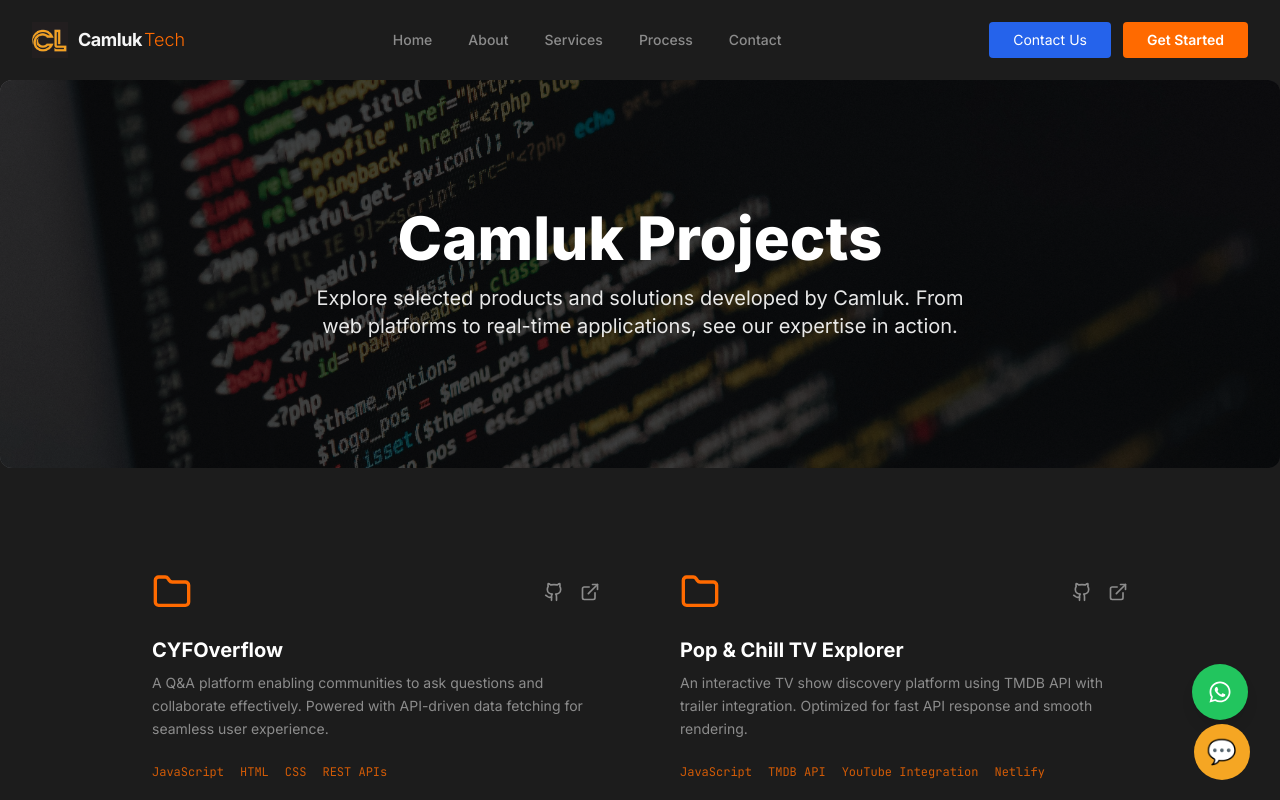
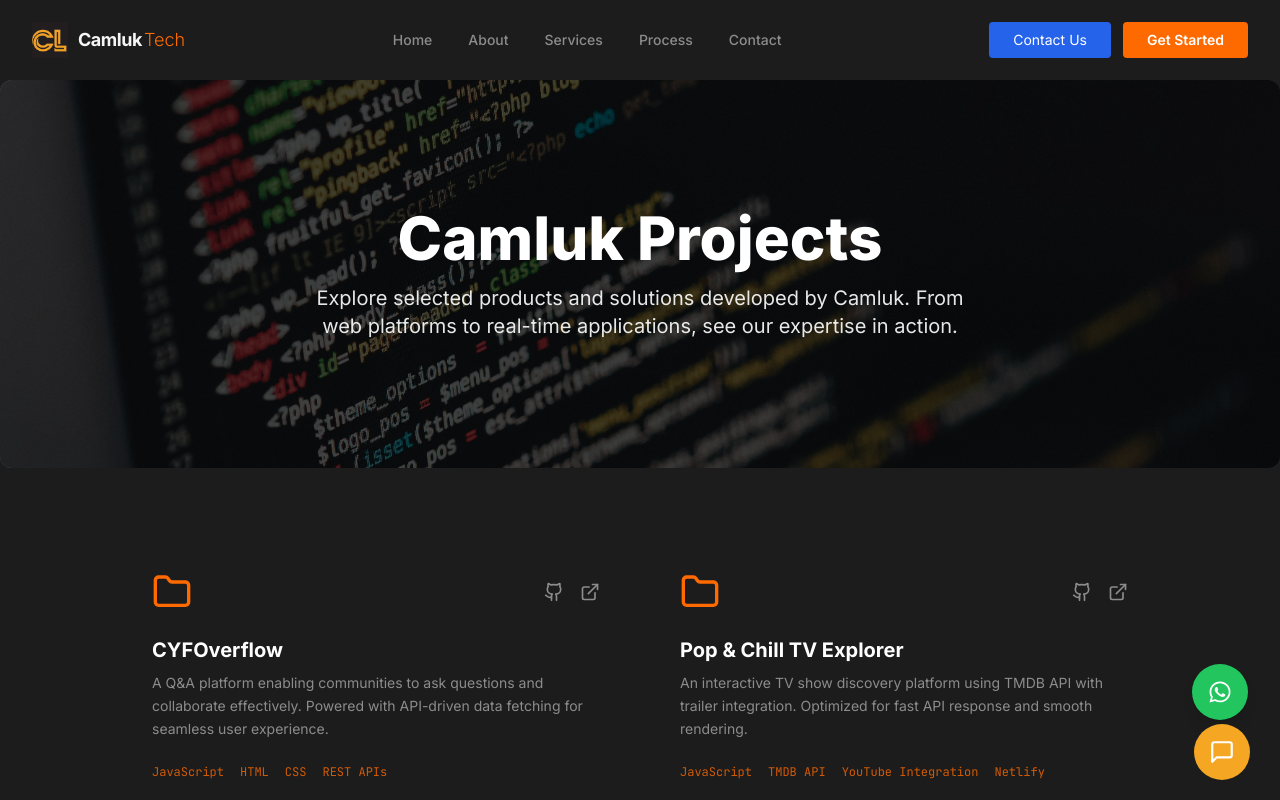
Before and after one commit to Luke-Manyamazi/camluk_website, a React (Vite) app: page /portfolio in a window 1280 px wide. Shown: the top 800 px of the page. Built offline with nearby package versions, Linux system fonts and the light colour scheme.

Commit message:
changed the chat icon and fixed position

```diff
--- a/src/components/ui/Chatbot.jsx
+++ b/src/components/ui/Chatbot.jsx
@@ -135,7 +135,7 @@ function renderMessage(text) {
         <div key={key++} style={msgStyles.bullet}>
           <span style={msgStyles.bulletDot}>•</span>
           <span>{renderInline(content)}</span>
-        </div>
+        </div>,
       );
       continue;
     }
@@ -145,11 +145,15 @@ function renderMessage(text) {
         <div key={key++} style={msgStyles.bullet}>
           <span style={msgStyles.bulletNum}>{numberedMatch[1]}.</span>
           <span>{renderInline(numberedMatch[2])}</span>
-        </div>
+        </div>,
       );
       continue;
     }
-    elements.push(<div key={key++} style={msgStyles.line}>{renderInline(line)}</div>);
+    elements.push(
+      <div key={key++} style={msgStyles.line}>
+        {renderInline(line)}
+      </div>,
+    );
   }
   return elements;
 }
@@ -158,16 +162,38 @@ function renderInline(text) {
   const parts = text.split(/(\*\*[^*]+\*\*)/g);
   return parts.map((part, i) => {
     if (part.startsWith("**") && part.endsWith("**")) {
-      return <strong key={i} style={msgStyles.bold}>{part.slice(2, -2)}</strong>;
+      return (
+        <strong key={i} style={msgStyles.bold}>
+          {part.slice(2, -2)}
+        </strong>
+      );
     }
     return <span key={i}>{part}</span>;
   });
 }
 
 const msgStyles = {
-  bullet: { display: "flex", gap: "0.4rem", alignItems: "flex-start", marginBottom: 3 },
-  bulletDot: { color: "#f5a623", fontWeight: 700, flexShrink: 0, marginTop: 1, fontSize: 13 },
-  bulletNum: { color: "#f5a623", fontWeight: 700, flexShrink: 0, marginTop: 1, fontSize: 12, minWidth: 16 },
+  bullet: {
+    display: "flex",
+    gap: "0.4rem",
+    alignItems: "flex-start",
+    marginBottom: 3,
+  },
+  bulletDot: {
+    color: "#f5a623",
+    fontWeight: 700,
+    flexShrink: 0,
+    marginTop: 1,
+    fontSize: 13,
+  },
+  bulletNum: {
+    color: "#f5a623",
+    fontWeight: 700,
+    flexShrink: 0,
+    marginTop: 1,
+    fontSize: 12,
+    minWidth: 16,
+  },
   line: { marginBottom: 2, lineHeight: 1.55 },
   bold: { fontWeight: 600, color: "#ffffff" },
 };
@@ -179,9 +205,27 @@ function TypingIndicator() {
     <div style={styles.msgRow}>
       <div style={styles.botAvatar}>CL</div>
       <div style={styles.typingBubble}>
-        <span style={{ ...styles.dot, animation: "camluk-bounce 1.4s infinite", animationDelay: "0s" }} />
-        <span style={{ ...styles.dot, animation: "camluk-bounce 1.4s infinite", animationDelay: "0.15s" }} />
-        <span style={{ ...styles.dot, animation: "camluk-bounce 1.4s infinite", animationDelay: "0.3s" }} />
+        <span
+          style={{
+            ...styles.dot,
+            animation: "camluk-bounce 1.4s infinite",
+            animationDelay: "0s",
+          }}
+        />
+        <span
+          style={{
+            ...styles.dot,
+            animation: "camluk-bounce 1.4s infinite",
+            animationDelay: "0.15s",
+          }}
+        />
+        <span
+          style={{
+            ...styles.dot,
+            animation: "camluk-bounce 1.4s infinite",
+            animationDelay: "0.3s",
+          }}
+        />
       </div>
     </div>
   );
@@ -192,10 +236,28 @@ function LeadForm({ onSubmit }) {
   const [email, setEmail] = useState("");
   return (
     <div style={styles.leadForm}>
-      <p style={styles.leadFormText}>Drop your details and our team will get back to you within 24 hours.</p>
-      <input style={styles.leadInput} placeholder="Your name" value={name} onChange={(e) => setName(e.target.value)} />
-      <input style={styles.leadInput} placeholder="Email address" type="email" value={email} onChange={(e) => setEmail(e.target.value)} />
-      <button style={styles.leadSubmit} onClick={() => { if (name.trim() && email.trim()) onSubmit(name.trim(), email.trim()); }}>
+      <p style={styles.leadFormText}>
+        Drop your details and our team will get back to you within 24 hours.
+      </p>
+      <input
+        style={styles.leadInput}
+        placeholder="Your name"
+        value={name}
+        onChange={(e) => setName(e.target.value)}
+      />
+      <input
+        style={styles.leadInput}
+        placeholder="Email address"
+        type="email"
+        value={email}
+        onChange={(e) => setEmail(e.target.value)}
+      />
+      <button
+        style={styles.leadSubmit}
+        onClick={() => {
+          if (name.trim() && email.trim()) onSubmit(name.trim(), email.trim());
+        }}
+      >
         Send my details →
       </button>
     </div>
@@ -224,10 +286,12 @@ export default function Chatbot() {
   useEffect(() => {
     if (isOpen && !initialised.current) {
       initialised.current = true;
-      setMessages([{
+      setMessages([
+        {
           role: "bot",
           text: "Hey there! 👋 I'm the **Camluk Technologies** AI assistant.\n\nI can help you with:\n• Questions about our services\n• IT support and installations\n• Web & software development\n• Our Computer Academy\n• Getting a quote\n\nHow can I help you today?",
-      }]);
+        },
+      ]);
       setShowQuickReplies(true);
     }
   }, [isOpen]);
@@ -248,11 +312,12 @@ export default function Chatbot() {
     if (!res.ok) throw new Error("Server error");
 
     const data = await res.json();
-    const reply = data.content?.[0]?.text ?? "I'm having trouble connecting right now.";
+    const reply =
+      data.content?.[0]?.text ?? "I'm having trouble connecting right now.";
 
     return {
       reply,
-      newHistory: [...currentHistory, { role: "assistant", content: reply }]
+      newHistory: [...currentHistory, { role: "assistant", content: reply }],
     };
   };
 
@@ -268,14 +333,22 @@ export default function Chatbot() {
       setMessages((prev) => [...prev, { role: "bot", text: reply }]);
 
       const lower = (text + reply).toLowerCase();
-      if (!leadCaptured && (lower.includes("quote") || lower.includes("pricing") || lower.includes("cost"))) {
+      if (
+        !leadCaptured &&
+        (lower.includes("quote") ||
+          lower.includes("pricing") ||
+          lower.includes("cost"))
+      ) {
         setShowLeadForm(true);
       }
     } catch {
-      setMessages((prev) => [...prev, {
+      setMessages((prev) => [
+        ...prev,
+        {
           role: "bot",
           text: "Hmm, I'm having a moment. Please try again or reach us at:\n\n• **Email:** support@camluk.co.za\n• **Phone:** +27 62 107 1140",
-      }]);
+        },
+      ]);
     }
     setIsTyping(false);
   };
@@ -290,10 +363,13 @@ export default function Chatbot() {
   const handleLeadSubmit = (name, email) => {
     setShowLeadForm(false);
     setLeadCaptured(true);
-    setMessages((prev) => [...prev, {
+    setMessages((prev) => [
+      ...prev,
+      {
         role: "bot",
         text: `Thanks **${name}**! ✅\n\nWe've got your details and someone from the team will reach out to **${email}** shortly.`,
-    }]);
+      },
+    ]);
   };
 
   return (
@@ -305,10 +381,46 @@ export default function Chatbot() {
         .camluk-msg { animation: camluk-msg-in 0.28s cubic-bezier(0.34,1.3,0.64,1); }
         .camluk-fab:hover { transform:scale(1.09) !important; }
         .camluk-qr:hover { border-color:#f5a623 !important; color:#f5a623 !important; }
+        .camluk-fab svg { transition: transform 0.2s ease-in-out; }
+        .camluk-fab:hover svg { transform: scale(1.1); }
       `}</style>
 
-      <button className="camluk-fab" onClick={() => setIsOpen(o => !o)} style={styles.fab}>
-        {isOpen ? "✕" : "💬"}
+      <button
+        className="camluk-fab"
+        onClick={() => setIsOpen((o) => !o)}
+        style={styles.fab}
+        aria-label="Chat with us"
+      >
+        {isOpen ? (
+          // The "X" Close Icon
+          <svg
+            width="20"
+            height="20"
+            viewBox="0 0 24 24"
+            fill="none"
+            stroke="white"
+            strokeWidth="2.5"
+            strokeLinecap="round"
+            strokeLinejoin="round"
+          >
+            <line x1="18" y1="6" x2="6" y2="18"></line>
+            <line x1="6" y1="6" x2="18" y2="18"></line>
+          </svg>
+        ) : (
+          // The Professional Message Bubble Icon
+          <svg
+            width="26"
+            height="26"
+            viewBox="0 0 24 24"
+            fill="none"
+            stroke="white"
+            strokeWidth="2"
+            strokeLinecap="round"
+            strokeLinejoin="round"
+          >
+            <path d="M21 15a2 2 0 0 1-2 2H7l-4 4V5a2 2 0 0 1 2-2h14a2 2 0 0 1 2 2z"></path>
+          </svg>
+        )}
       </button>
 
       {isOpen && (
@@ -319,22 +431,39 @@ export default function Chatbot() {
               <div style={styles.headerName}>Camluk Technologies</div>
               <div style={styles.headerStatus}>Online</div>
             </div>
-            <button style={styles.closeBtn} onClick={() => setIsOpen(false)}>✕</button>
+            <button style={styles.closeBtn} onClick={() => setIsOpen(false)}>
+              ✕
+            </button>
           </div>
 
           <div style={styles.messages}>
             {messages.map((msg, i) => (
-              <div key={i} className="camluk-msg" style={msg.role === "user" ? styles.userRow : styles.msgRow}>
+              <div
+                key={i}
+                className="camluk-msg"
+                style={msg.role === "user" ? styles.userRow : styles.msgRow}
+              >
                 {msg.role === "bot" && <div style={styles.botAvatar}>CL</div>}
-                <div style={msg.role === "user" ? styles.userBubble : styles.botBubble}>
+                <div
+                  style={
+                    msg.role === "user" ? styles.userBubble : styles.botBubble
+                  }
+                >
                   {msg.role === "bot" ? renderMessage(msg.text) : msg.text}
                 </div>
               </div>
             ))}
             {showQuickReplies && (
               <div style={styles.quickReplies}>
-                {QUICK_REPLIES.map(qr => (
-                  <button key={qr} className="camluk-qr" style={styles.qrBtn} onClick={() => handleUserInput(qr)}>{qr}</button>
+                {QUICK_REPLIES.map((qr) => (
+                  <button
+                    key={qr}
+                    className="camluk-qr"
+                    style={styles.qrBtn}
+                    onClick={() => handleUserInput(qr)}
+                  >
+                    {qr}
+                  </button>
                 ))}
               </div>
             )}
@@ -350,10 +479,21 @@ export default function Chatbot() {
                 rows={1}
                 placeholder="Type your question…"
                 value={input}
-                onChange={e => setInput(e.target.value)}
-                onKeyDown={e => { if (e.key === "Enter" && !e.shiftKey) { e.preventDefault(); handleSend(); } }}
+                onChange={(e) => setInput(e.target.value)}
+                onKeyDown={(e) => {
+                  if (e.key === "Enter" && !e.shiftKey) {
+                    e.preventDefault();
+                    handleSend();
+                  }
+                }}
               />
-              <button style={styles.sendBtn} onClick={handleSend} disabled={isTyping}>➤</button>
+              <button
+                style={styles.sendBtn}
+                onClick={handleSend}
+                disabled={isTyping}
+              >
+                ➤
+              </button>
             </div>
           </div>
         </div>
@@ -363,29 +503,174 @@ export default function Chatbot() {
 }
 
 const styles = {
-  fab: { position: "fixed", bottom: "1.25rem", right: "1.90rem", width: 56, height: 56, borderRadius: "50%", background: "#f5a623", border: "none", cursor: "pointer", fontSize: "24px", color: "white", zIndex: 9999, transition: "0.3s" },
-  window: { position: "fixed", bottom: "5.25rem", right: "1.75rem", width: 350, height: 500, background: "#111", border: "1px solid #222", borderRadius: 18, display: "flex", flexDirection: "column", overflow: "hidden", zIndex: 9998 },
-  header: { padding: "1rem", background: "#1a1a1a", borderBottom: "1px solid #222", display: "flex", alignItems: "center", gap: "0.75rem" },
-  avatar: { width: 32, height: 32, borderRadius: "50%", background: "#f5a623", display: "flex", alignItems: "center", justifyContent: "center", fontWeight: "bold", fontSize: "12px", color: "white" },
+  fab: {
+    position: "fixed",
+    bottom: "1.25rem",
+    right: "1.90rem",
+    width: 56,
+    height: 56,
+    borderRadius: "50%",
+    background: "#f5a623",
+    border: "none",
+    cursor: "pointer",
+    fontSize: "24px",
+    color: "white",
+    zIndex: 9999,
+    transition: "0.3s",
+    display: "flex",
+    alignItems: "center",
+    justifyContent: "center",
+  },
+  window: {
+    position: "fixed",
+    bottom: "5.25rem",
+    right: "1.75rem",
+    width: 350,
+    height: 500,
+    background: "#111",
+    border: "1px solid #222",
+    borderRadius: 18,
+    display: "flex",
+    flexDirection: "column",
+    overflow: "hidden",
+    zIndex: 9998,
+  },
+  header: {
+    padding: "1rem",
+    background: "#1a1a1a",
+    borderBottom: "1px solid #222",
+    display: "flex",
+    alignItems: "center",
+    gap: "0.75rem",
+  },
+  avatar: {
+    width: 32,
+    height: 32,
+    borderRadius: "50%",
+    background: "#f5a623",
+    display: "flex",
+    alignItems: "center",
+    justifyContent: "center",
+    fontWeight: "bold",
+    fontSize: "12px",
+    color: "white",
+  },
   headerName: { fontSize: "14px", fontWeight: "600", color: "#eee" },
   headerStatus: { fontSize: "11px", color: "#4caf50" },
-  closeBtn: { background: "none", border: "none", color: "#555", cursor: "pointer" },
-  messages: { flex: 1, overflowY: "auto", padding: "1rem", display: "flex", flexDirection: "column", gap: "0.75rem" },
+  closeBtn: {
+    background: "none",
+    border: "none",
+    color: "#555",
+    cursor: "pointer",
+  },
+  messages: {
+    flex: 1,
+    overflowY: "auto",
+    padding: "1rem",
+    display: "flex",
+    flexDirection: "column",
+    gap: "0.75rem",
+  },
   msgRow: { display: "flex", gap: "0.5rem", alignItems: "flex-end" },
-  userRow: { display: "flex", gap: "0.5rem", alignItems: "flex-end", flexDirection: "row-reverse" },
-  botAvatar: { width: 24, height: 24, borderRadius: "50%", background: "#f5a623", display: "flex", alignItems: "center", justifyContent: "center", fontSize: "10px", color: "white" },
-  botBubble: { maxWidth: "80%", padding: "0.75rem", background: "#222", color: "#ccc", borderRadius: "12px", borderBottomLeftRadius: "2px", fontSize: "13.5px" },
-  userBubble: { maxWidth: "80%", padding: "0.75rem", background: "#f5a623", color: "#000", borderRadius: "12px", borderBottomRightRadius: "2px", fontSize: "13.5px" },
-  typingBubble: { padding: "0.75rem", background: "#222", borderRadius: "12px", display: "flex", gap: "4px" },
+  userRow: {
+    display: "flex",
+    gap: "0.5rem",
+    alignItems: "flex-end",
+    flexDirection: "row-reverse",
+  },
+  botAvatar: {
+    width: 24,
+    height: 24,
+    borderRadius: "50%",
+    background: "#f5a623",
+    display: "flex",
+    alignItems: "center",
+    justifyContent: "center",
+    fontSize: "10px",
+    color: "white",
+  },
+  botBubble: {
+    maxWidth: "80%",
+    padding: "0.75rem",
+    background: "#222",
+    color: "#ccc",
+    borderRadius: "12px",
+    borderBottomLeftRadius: "2px",
+    fontSize: "13.5px",
+  },
+  userBubble: {
+    maxWidth: "80%",
+    padding: "0.75rem",
+    background: "#f5a623",
+    color: "#000",
+    borderRadius: "12px",
+    borderBottomRightRadius: "2px",
+    fontSize: "13.5px",
+  },
+  typingBubble: {
+    padding: "0.75rem",
+    background: "#222",
+    borderRadius: "12px",
+    display: "flex",
+    gap: "4px",
+  },
   dot: { width: 6, height: 6, borderRadius: "50%", background: "#555" },
   quickReplies: { display: "flex", flexWrap: "wrap", gap: "6px" },
-  qrBtn: { background: "none", border: "1px solid #333", color: "#888", padding: "6px 12px", borderRadius: "20px", fontSize: "12px", cursor: "pointer" },
-  leadForm: { background: "#1a1a1a", padding: "1rem", borderRadius: "12px", display: "flex", flexDirection: "column", gap: "8px" },
+  qrBtn: {
+    background: "none",
+    border: "1px solid #333",
+    color: "#888",
+    padding: "6px 12px",
+    borderRadius: "20px",
+    fontSize: "12px",
+    cursor: "pointer",
+  },
+  leadForm: {
+    background: "#1a1a1a",
+    padding: "1rem",
+    borderRadius: "12px",
+    display: "flex",
+    flexDirection: "column",
+    gap: "8px",
+  },
   leadFormText: { fontSize: "12px", color: "#888" },
-  leadInput: { background: "#222", border: "1px solid #333", borderRadius: "6px", padding: "8px", color: "white", fontSize: "13px" },
-  leadSubmit: { background: "#f5a623", border: "none", borderRadius: "6px", padding: "10px", fontWeight: "bold", cursor: "pointer" },
+  leadInput: {
+    background: "#222",
+    border: "1px solid #333",
+    borderRadius: "6px",
+    padding: "8px",
+    color: "white",
+    fontSize: "13px",
+  },
+  leadSubmit: {
+    background: "#f5a623",
+    border: "none",
+    borderRadius: "6px",
+    padding: "10px",
+    fontWeight: "bold",
+    cursor: "pointer",
+  },
   inputArea: { padding: "1rem", borderTop: "1px solid #222" },
-  inputRow: { display: "flex", background: "#222", borderRadius: "10px", padding: "8px" },
-  textarea: { flex: 1, background: "none", border: "none", color: "white", resize: "none", outline: "none", fontSize: "14px" },
-  sendBtn: { background: "none", border: "none", color: "#f5a623", fontSize: "18px", cursor: "pointer" }
+  inputRow: {
+    display: "flex",
+    background: "#222",
+    borderRadius: "10px",
+    padding: "8px",
+  },
+  textarea: {
+    flex: 1,
+    background: "none",
+    border: "none",
+    color: "white",
+    resize: "none",
+    outline: "none",
+    fontSize: "14px",
+  },
+  sendBtn: {
+    background: "none",
+    border: "none",
+    color: "#f5a623",
+    fontSize: "18px",
+    cursor: "pointer",
+  },
 };
```
Lines whose indentation alone changed are shown as unchanged.
